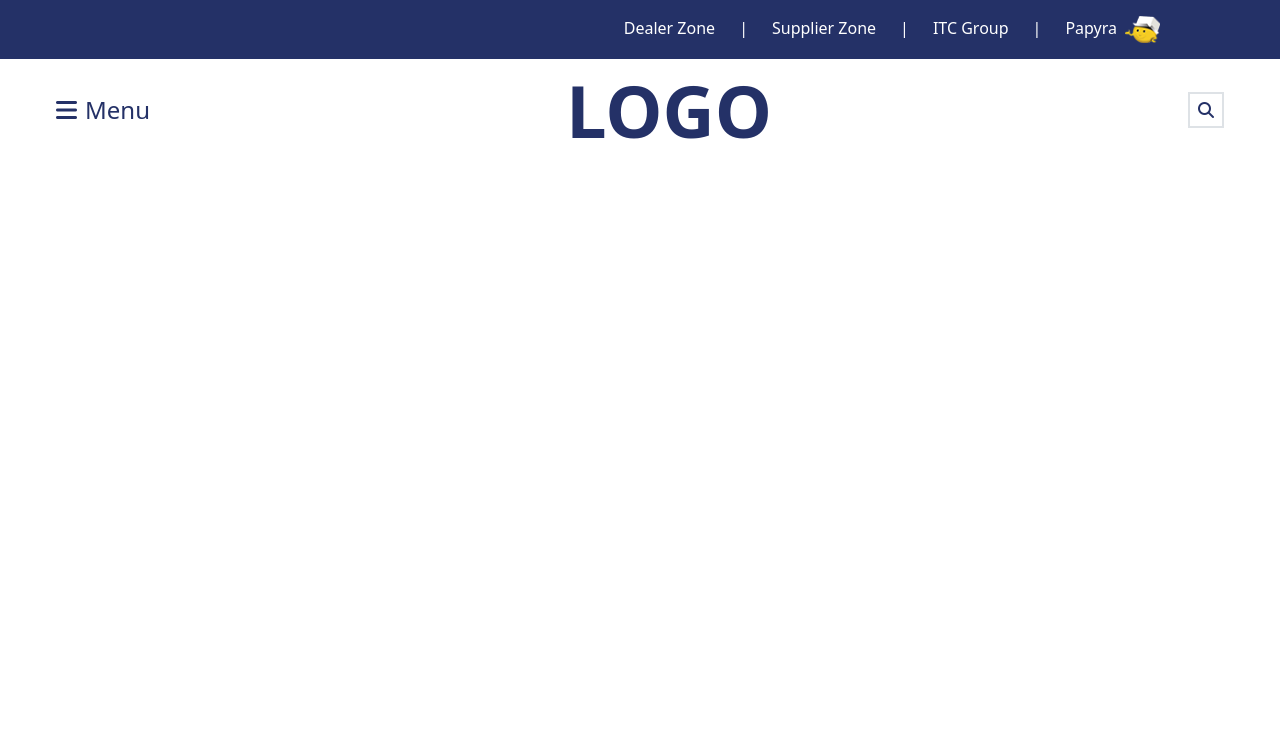
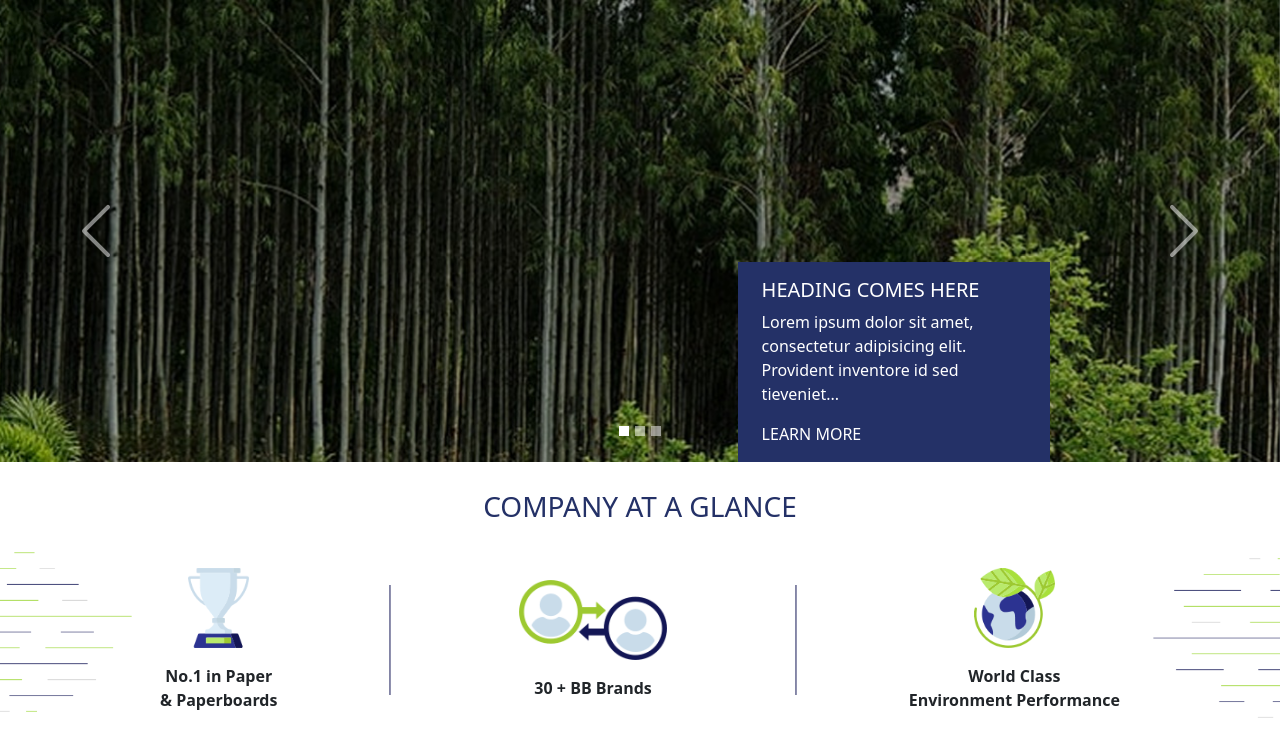
Before and after one commit to Shruthi-Mukkeri/ShruthiRevalsys, a plain HTML site: page index.html in a window 1280 px wide. Drawn offline with nearby package versions, Linux system fonts and the light colour scheme.

Commit message:
Build HeroContent Component.

```diff
--- a/index.css
+++ b/index.css
@@ -69,10 +69,64 @@ h6 {
   --maincolor: #243167;
 }
 
-.navHeader {
+.mainBackgroundColor {
   background: var(--maincolor);
 }
 
 .mainFontColor {
   color: var(--maincolor);
 }
+
+/* hero Content  */
+
+.carouselImage {
+  height: 462px;
+}
+
+.carousel-indicators [data-bs-target] {
+  width: 10px !important;
+  height: 10px !important;
+}
+
+.carousel-control-prev-icon,
+.carousel-control-next-icon {
+  width: 5rem !important;
+  height: 4rem !important;
+}
+
+.heroBox {
+  width: 312px;
+  right: 18%;
+}
+
+.decorLines {
+  height: 160px;
+}
+
+.brandIcon {
+  height: 112px;
+}
+
+.brandLines {
+  border: 1px solid var(--maincolor);
+  max-width: 212px;
+}
+.decorLine-2 {
+  top: 35%;
+}
+.handShake {
+  font-size: 85px;
+}
+
+@media screen and (max-width: 786px) {
+  .heroBox {
+    left: 50%;
+    transform: translateX(-50%);
+  }
+  .decorLine-2 {
+    top: 70%;
+  }
+  .decorLines {
+    height: 150px;
+  }
+}
--- a/index.html
+++ b/index.html
@@ -14,34 +14,78 @@
 </head>
 
 <body class="container-fluid p-0">
-    <nav>
-        <section class="navbars navHeader">
-            <ul class="nav p-sm-2  justify-content-around justify-content-lg-end me-lg-5 pe-lg-5">
-                <li class="nav-item">
-                    <a class="nav-link text-white " href="#">Dealer Zone</a>
-                </li>
-                <li class="nav-link text-white px-0 px-md-2 d-sm-block">|</li>
-                <li class="nav-item">
-                    <a class="nav-link text-white" href="#">Supplier Zone</a>
-                </li>
-                <li class="nav-link text-white px-0 px-md-2 d-sm-block">|</li>
-                <li class="nav-item">
-                    <a class="nav-link text-white" href="#">ITC Group</a>
-                </li>
-                <li class="nav-link text-white px-0 px-md-2 d-sm-block">|</li>
-                <li class="nav-item">
-                    <a class="nav-link text-white d-flex flex-md-row-reverse" href="#"><img class="me-2 ms-md-2"
-                            src="/images/navEmoji.png" width="35" alt="navEmoji"> Papyra</a>
-                </li>
-            </ul>
+
+    <main>
+        <div id="carouselExampleIndicators" class="carousel slide position-relative">
+            <div class="carousel-indicators">
+                <button type="button" data-bs-target="#carouselExampleIndicators" data-bs-slide-to="0" class="active "
+                    aria-current="true" aria-label="Slide 1"></button>
+                <button type="button" data-bs-target="#carouselExampleIndicators" data-bs-slide-to="1"
+                    aria-label="Slide 2"></button>
+                <button type="button" data-bs-target="#carouselExampleIndicators" data-bs-slide-to="2"
+                    aria-label="Slide 3"></button>
+            </div>
+            <div class="carousel-inner">
+                <div class="carousel-item active">
+                    <img src="/images/forest.jpg" class="d-block w-100 carouselImage object-fit-cover" alt="forest">
+                </div>
+                <div class="carousel-item">
+                    <img src="/images/forest.jpg" class="d-block w-100 carouselImage object-fit-cover" alt="forest">
+                </div>
+                <div class="carousel-item">
+                    <img src="/images/forest.jpg" class="d-block w-100 carouselImage object-fit-cover" alt="forest">
+                </div>
+            </div>
+            <button class="carousel-control-prev " type="button" data-bs-target="#carouselExampleIndicators"
+                data-bs-slide="prev">
+                <span class="carousel-control-prev-icon" aria-hidden="true"></span>
+                <span class="visually-hidden">Previous</span>
+            </button>
+            <button class="carousel-control-next" type="button" data-bs-target="#carouselExampleIndicators"
+                data-bs-slide="next">
+                <span class="carousel-control-next-icon" aria-hidden="true"></span>
+                <span class="visually-hidden">Next</span>
+            </button>
+            <section class="mainBackgroundColor text-white heroBox py-3 px-4 position-absolute bottom-0">
+                <h5>HEADING COMES HERE</h5>
+                <p class="fs-6">Lorem ipsum dolor sit amet, consectetur adipisicing elit. Provident inventore id sed
+                    tieveniet...</p>
+                <a href="#" class="text-reset text-decoration-none">LEARN MORE</a>
+            </section>
+        </div>
+
+        <section class="Branding position-relative">
+            <h3 class="text-center py-4 my-1 mainFontColor">COMPANY AT A GLANCE</h3>
+            <div class="">
+                <img class="decorLines position-absolute start-0" src="/images/leftLines.png" alt="leftLines">
+                <div class="w-75 mx-auto d-md-flex justify-content-between align-items-center text-center">
+                    <div class="py-3 py-md-0">
+                        <img class="brandIcon p-3 mx-auto" src="/images/prize.png" alt="prize">
+                        <p class="fw-bold">No.1 in Paper <br> & Paperboards</p>
+                    </div>
+                    <img class="d-none d-md-block" src="/images/line_2.png" alt="line_2">
+                    <div class="brandLines d-md-none mx-auto"></div>
+
+                    <div class="py-3 py-md-0">
+                        <img class="brandIcon p-3 mx-auto d-none d-md-block" src="/images/Contact.png" alt="Contact">
+                        <div class=" d-md-none handShake">🤝</div>
+                        <p class="fw-bold">30 + BB Brands</p>
+
+                    </div>
+                    <img class="d-none d-md-block" src="/images/line_2.png" alt="line_2">
+                    <div class="brandLines d-block d-md-none mx-auto"></div>
+                    <div class="py-3 py-md-0">
+                        <img class="brandIcon p-3 mx-auto" src="/images/globe.png" alt="globe">
+                        <p class="fw-bold">World Class <br> Environment Performance</p>
+                    </div>
+                </div>
+                <img class="decorLines decorLine-2 position-absolute end-0 " src="/images/rightLines.png"
+                    alt="rightLines">
+            </div>
         </section>
-        <section class="d-flex justify-content-between align-items-center mx-2 mx-md-5 p-2 mainFontColor">
-            <div class="fs-4"> <i class="fa-solid fa-bars pe-2 "></i><span class=" fw-light">Menu</span></div>
-            <div class="mainFontColor display-2 fw-bold">LOGO</div>
-            <i class="fa fa-search border p-2 border-2"></i>
-        </section>
-    </nav>
+    </main>
 
+    <script src="https://cdn.jsdelivr.net/npm/bootstrap@5.3.2/dist/js/bootstrap.bundle.min.js"></script>
 </body>
 
 </html>
```
Also changed, not shown: components/HeroContent.html (added, +68 -0 lines), images/Contact.png (added), images/globe.png (added), images/leftLines.png (added), images/line_2.png (added), images/prize.png (added), images/rightLines.png (added).
